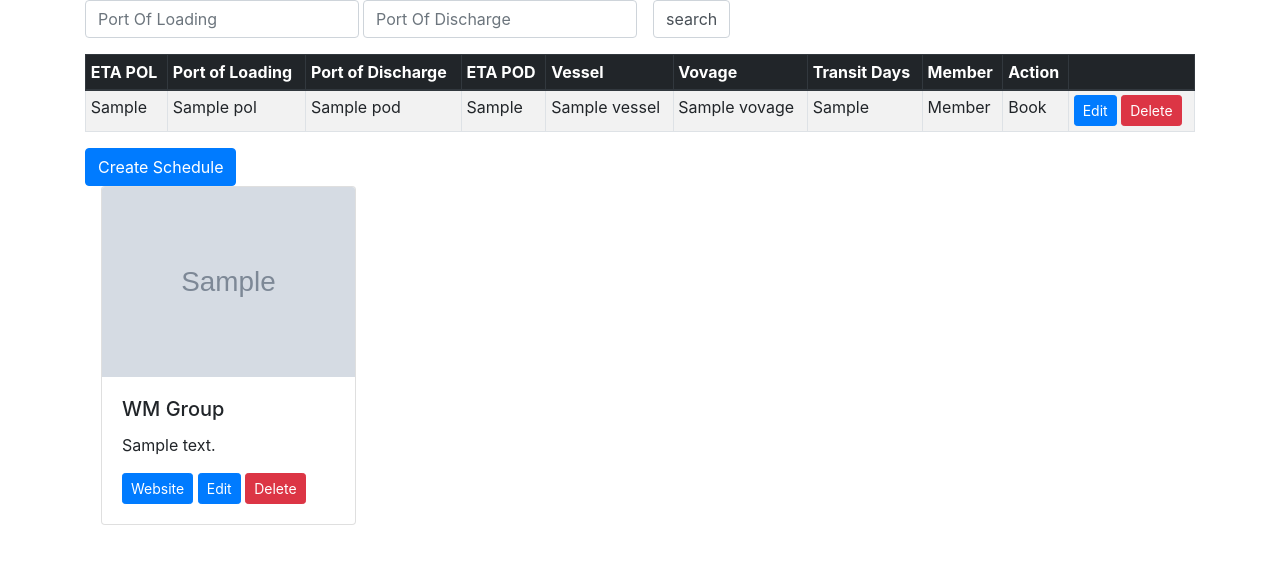
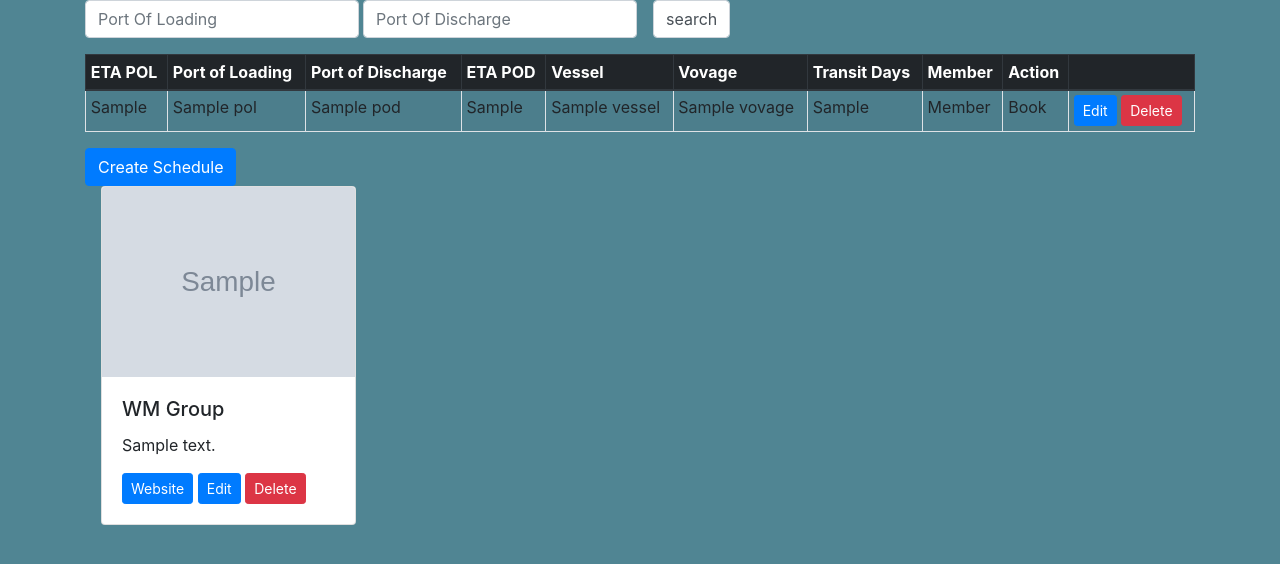
Before and after one commit to Shyan1943/project3, a Flask app: page / in a window 1280 px wide. Shown: the top 564 px of the page. Run offline with Flask 2, Linux system fonts and the light colour scheme; grey boxes marked "Sample" are stand-in pictures; a database or web service that is not in the repository returns one stand-in record (values such as "Sample title"); some libraries are stand-ins or nearby versions.

Commit message:
Linked  file

```diff
--- /dev/null
+++ b/static/style.css
@@ -0,0 +1,3 @@
+body {
+    background-color: #508593;
+}
--- a/templates/layout.template.html
+++ b/templates/layout.template.html
@@ -7,6 +7,9 @@
 
     <!-- Bootstrap CSS -->
     <link rel="stylesheet" href="https://maxcdn.bootstrapcdn.com/bootstrap/4.0.0/css/bootstrap.min.css" integrity="sha384-Gn5384xqQ1aoWXA+058RXPxPg6fy4IWvTNh0E263XmFcJlSAwiGgFAW/dAiS6JXm" crossorigin="anonymous">
+
+    <!-- Customs CSS-->
+    <link rel="stylesheet" href="/static/style.css"/>
 
     <title>{%block title%}{%endblock%}</title>
   </head>
```
Also changed, not shown: README.md.
